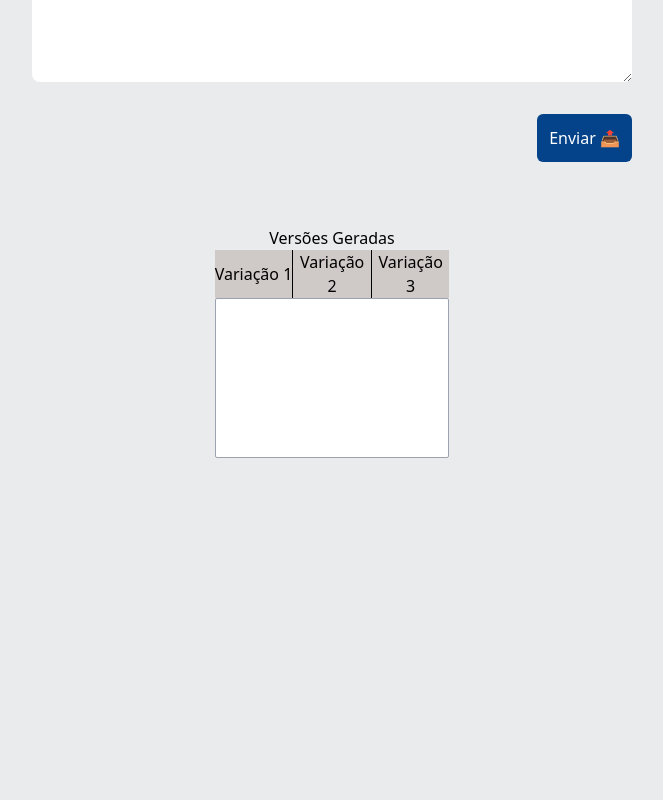
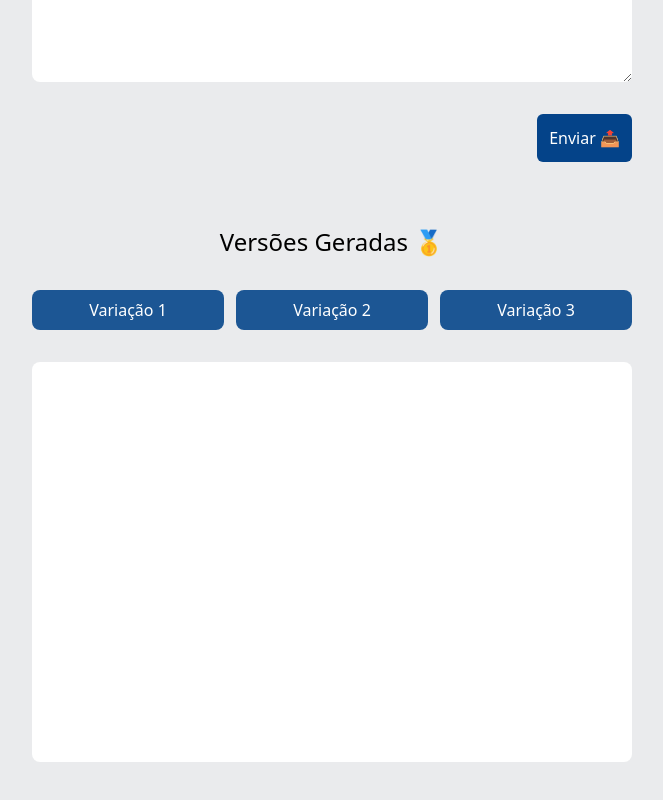
Before and after one commit to mauricio-monte/programming-question-rewriter, a React (Vite) app in the folder frontend/: page / in a window 1280 px wide. Shown: the part 562-1362 px from the top of the page, without its empty margins (308-971 px from the left). Before the commit the page ends 1020 px from the top, so only its background shows below. Built offline with nearby package versions, Linux system fonts and the light colour scheme.

Commit message:
feat: add more style to generated questions

```diff
--- a/frontend/src/components/QuestionVariationsDisplay.tsx
+++ b/frontend/src/components/QuestionVariationsDisplay.tsx
@@ -16,17 +16,18 @@ function QuestionVariationsDisplay() {
   }
 
   return (
-    <div className="flex flex-col items-center min-h-fit">
-      <h2>Versões Geradas</h2>
+    <div className="flex flex-col items-center gap-8 w-[600px] pb-20">
+      <h2 className="text-center text-2xl">Versões Geradas 🥇</h2>
 
-      <div className="bg-[#CFC9C7] w-full flex justify-evenly">
-        {GENERATED_QUESTIONS_MOCK.map((_, i) => {
+      <div className="w-full flex justify-evenly gap-3">
+        {GENERATED_QUESTIONS_MOCK.map((question, i) => {
           return (
             <button
               onClick={() => setSelectedQuestion(GENERATED_QUESTIONS_MOCK[i])}
-              className={`hover:bg-[#bab5b3] w-full ${
-                i !== 0 && "border-l border-black"
-              }`}
+              className={`hover:bg-[#3f83cb] bg-[#1C5694] text-white py-2 w-full ${
+                question === selectedQuestion &&
+                "bg-[#3f83cb] border border-[#9abfe5]"
+              } rounded-lg`}
               key={i}
             >
               Variação {i + 1}
@@ -34,7 +35,7 @@ function QuestionVariationsDisplay() {
           );
         })}
       </div>
-      <div className="bg-white w-full h-40 overflow-y-auto border border-gray-400 rounded-sm">
+      <div className="bg-white w-full h-[400px] overflow-y-auto rounded-lg p-3">
         {selectedQuestion}
       </div>
     </div>
```
